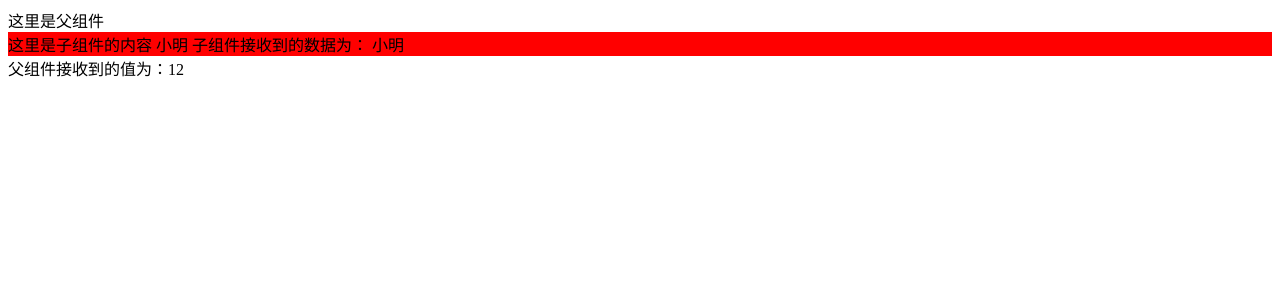
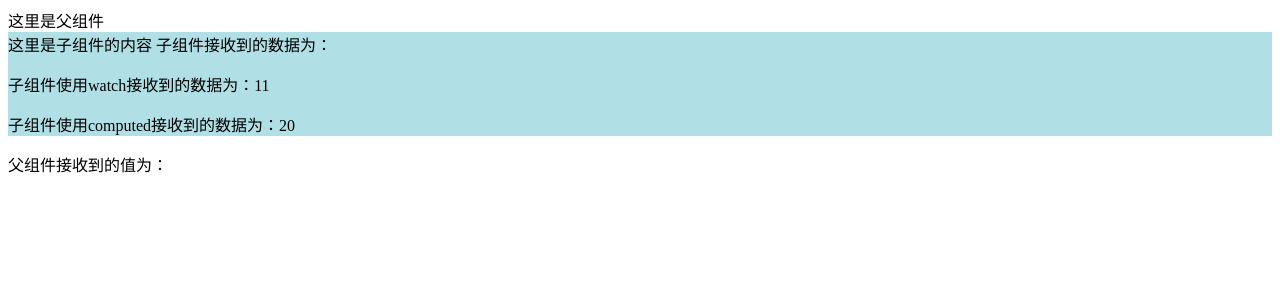
Before and after one commit to HANXU2018/VuesaxStudy, a Vue app in the folder vue-mt-system/: page / in a window 1280 px wide. Shown: the top 300 px of the page. Built offline with nearby package versions, Linux system fonts and the light colour scheme.

Commit message:
组件数据监听

```diff
--- a/vue-mt-system/src/App.vue
+++ b/vue-mt-system/src/App.vue
@@ -1,7 +1,8 @@
 <template>
     <div id="app">
         这里是父组件
-        <HelloWorld :name="name" @egeFn="egeParent"></HelloWorld>
+        <!-- 传入了 number 值给子组件 -->
+        <HelloWorld :number="number"></HelloWorld>
 
         <span>父组件接收到的值为：{{age}}</span>
     </div>
@@ -16,6 +17,7 @@
             return {
                 name: '小明',
                 age: null,
+                number:10,
             };
         },
         components: {
--- a/vue-mt-system/src/components/HelloWorld.vue
+++ b/vue-mt-system/src/components/HelloWorld.vue
@@ -3,6 +3,11 @@
         {{name}}
 
         <span>子组件接收到的数据为： {{name}}</span>
+
+
+        <p>子组件使用watch接收到的数据为：{{wnum}}</p>
+        <p>子组件使用computed接收到的数据为：{{cnum}}</p>
+
     </div>
 </template>
 
@@ -12,22 +17,40 @@
         data() {
             return {
                 ege: 12,
+                wnum: null
             };
         }, props: {
             name: {
                 type: String, // 定义了传入值的类型
                 default: null, // 定义默认值
             },
+            number: {
+                type: Number,
+                default: null
+            }
         }, // 在 mounted 生命周期里直接传递数据到父组件中
         mounted() {
             // 参数允许传入多个
             this.$emit('egeFn', this.ege);
         },
+        watch: {
+            number: {
+                handler(data) {
+                    this.wnum = data + 1;
+                },
+                immediate: true
+            }
+        },
+        computed: {
+            cnum() {
+                return this.number * 2;
+            }
+        }
     };
 </script>
 
 <style lang="scss">
     .color-red {
-        background: red;
+        background: powderblue;
     }
 </style>
```
